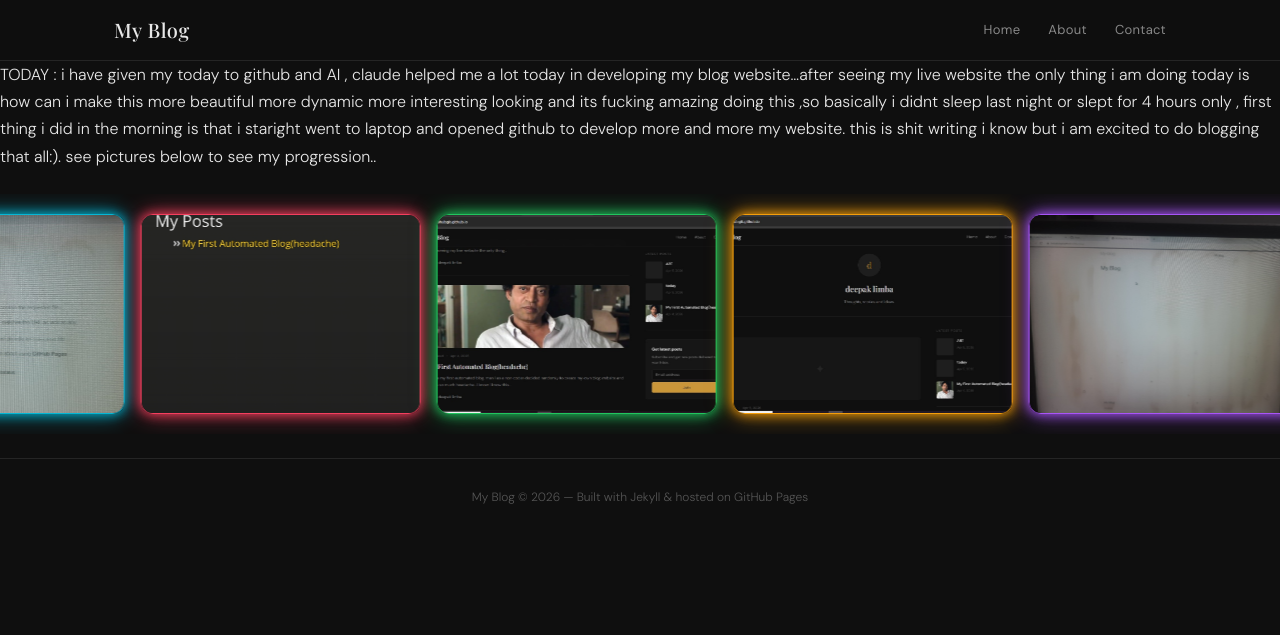
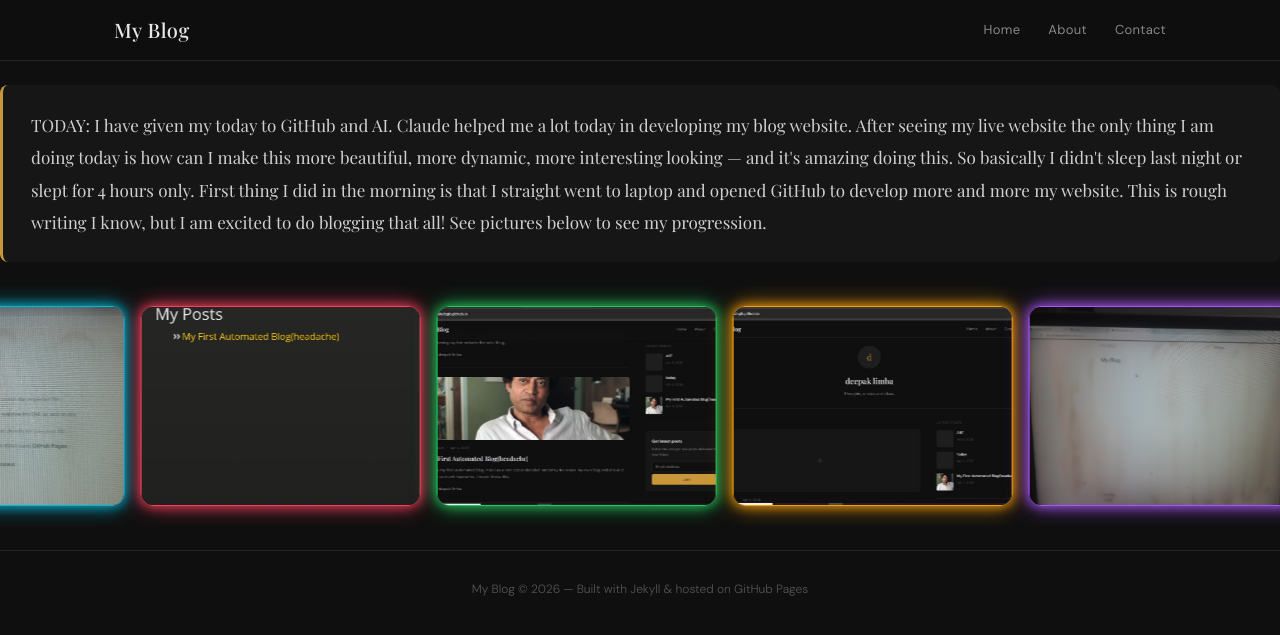
Before and after one commit to limbahubgit/limbahubgit.github.io, a Jekyll site: the page built from _posts/2026-04-05-today.md, in a window 1280 px wide. Shown: the top 635 px of the page. Built offline with Jekyll 4.4.1, drawn with Linux system fonts in a browser that asks for light colours.

Commit message:
Update 2026-04-05-today.md

```diff
--- a/_posts/2026-04-05-today.md
+++ b/_posts/2026-04-05-today.md
@@ -6,7 +6,11 @@ category: today
 image: /assets/images/Screenshot1.jpg
 ---
 
-TODAY : i have given my today to github and AI , claude helped me a lot today in developing my blog website...after seeing my live website the only thing i am doing today is how can i make this more beautiful more dynamic more interesting looking and its fucking amazing doing this ,so basically i didnt sleep last night or slept for 4 hours only , first thing i did in the morning is that i staright went to laptop and opened github to develop more and more my website. this is shit writing i know but i am excited to do blogging that all:). see pictures below to see my progression..
+<div style="background:#161616; border-left:3px solid #c9963a; border-radius:8px; padding:24px 28px; margin:24px 0; line-height:1.9; font-size:17px; color:#d0d0d0; font-family:'Playfair Display', Georgia, serif;">
+
+TODAY: I have given my today to GitHub and AI. Claude helped me a lot today in developing my blog website. After seeing my live website the only thing I am doing today is how can I make this more beautiful, more dynamic, more interesting looking — and it's amazing doing this. So basically I didn't sleep last night or slept for 4 hours only. First thing I did in the morning is that I straight went to laptop and opened GitHub to develop more and more my website. This is rough writing I know, but I am excited to do blogging that all! See pictures below to see my progression.
+
+</div>
 
 <div style="overflow:hidden; margin:24px 0; padding:20px 0; position:relative;">
   <div id="filmstrip" style="display:flex; gap:16px; width:max-content; animation:slide 15s linear infinite;" onmouseover="this.style.animationPlayState='paused'" onmouseout="this.style.animationPlayState='running'">
```
